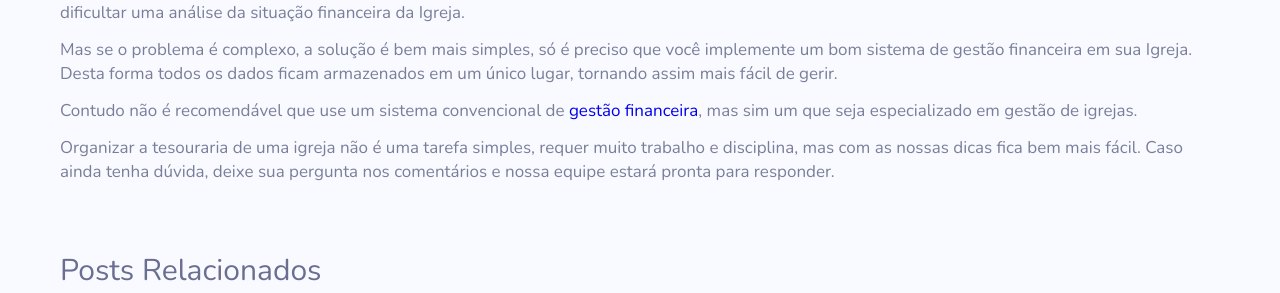
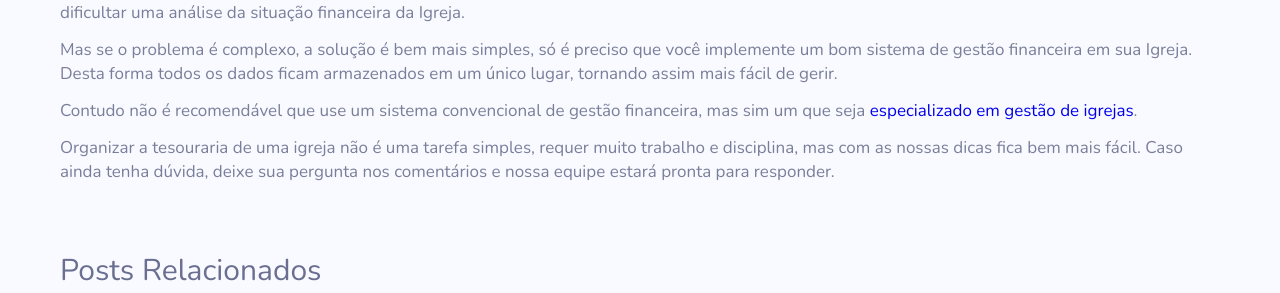
Before and after one commit to controlook-zz/controlook.github.io, a Jekyll site: the page built from _posts/2018-01-10-como-manter-a-tesouraria-da-igreja-organizada.md, in a window 1280 px wide. Shown: the part 1607-1900 px from the top of the page. Built offline with Jekyll 4.4.1, drawn with Linux system fonts in a browser that asks for light colours; comment, search, counter and statistics services are not loaded.

```diff
--- a/_posts/2018-01-10-como-manter-a-tesouraria-da-igreja-organizada.md
+++ b/_posts/2018-01-10-como-manter-a-tesouraria-da-igreja-organizada.md
@@ -32,6 +32,6 @@ Armazenar os dados de uma forma organizada pode ser uma tarefa difícil quando a
 
 Mas se o problema é complexo, a solução é bem mais simples, só é preciso que você implemente um bom sistema de gestão financeira em sua Igreja. Desta forma todos os dados ficam armazenados em um único lugar, tornando assim mais fácil de gerir.
 
-Contudo não é recomendável que use um sistema convencional de [gestão financeira](https://controlook.com), mas sim um que seja especializado em gestão de igrejas.
+Contudo não é recomendável que use um sistema convencional de gestão financeira, mas sim um que seja [especializado em gestão de igrejas](https://controlook.com).
 
 Organizar a tesouraria de uma igreja não é uma tarefa simples, requer muito trabalho e disciplina, mas com as nossas dicas fica bem mais fácil. Caso ainda tenha dúvida, deixe sua pergunta nos comentários e nossa equipe estará pronta para responder.
```
